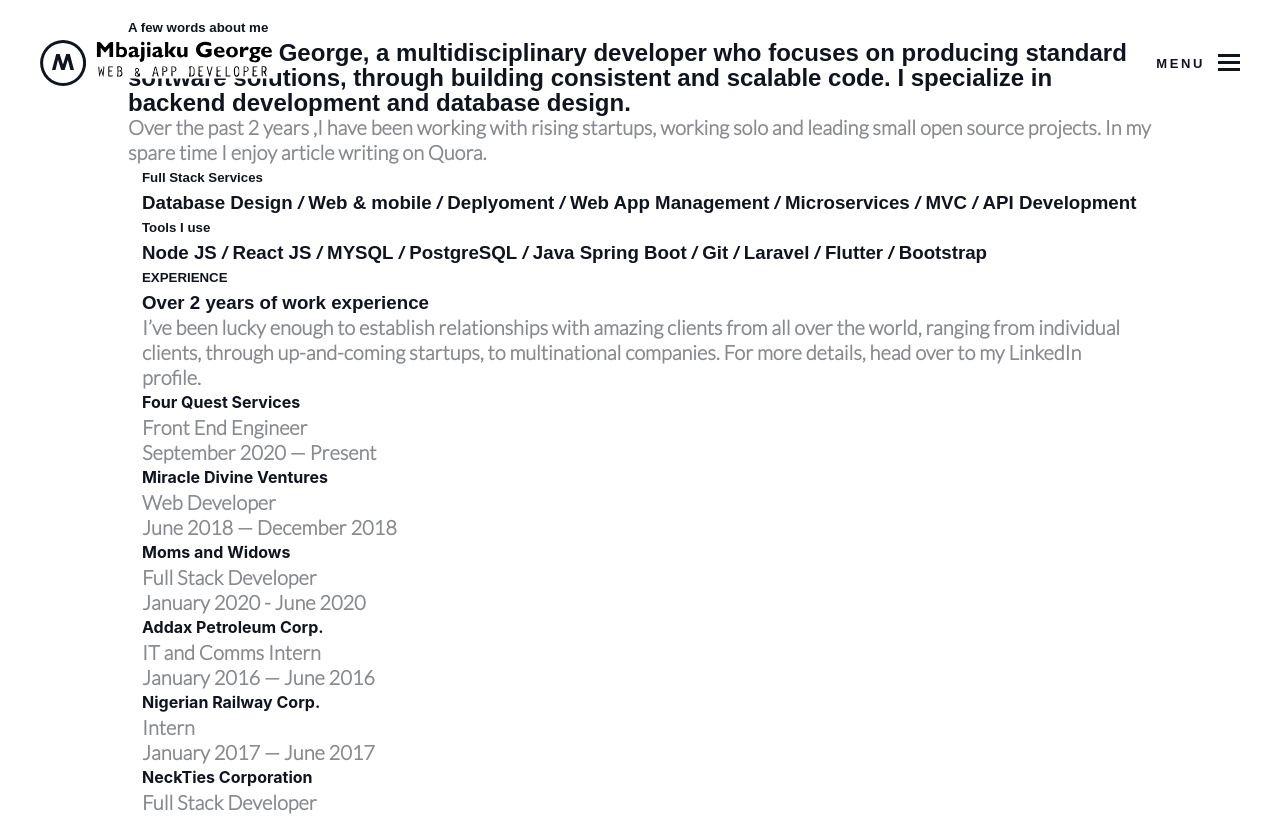
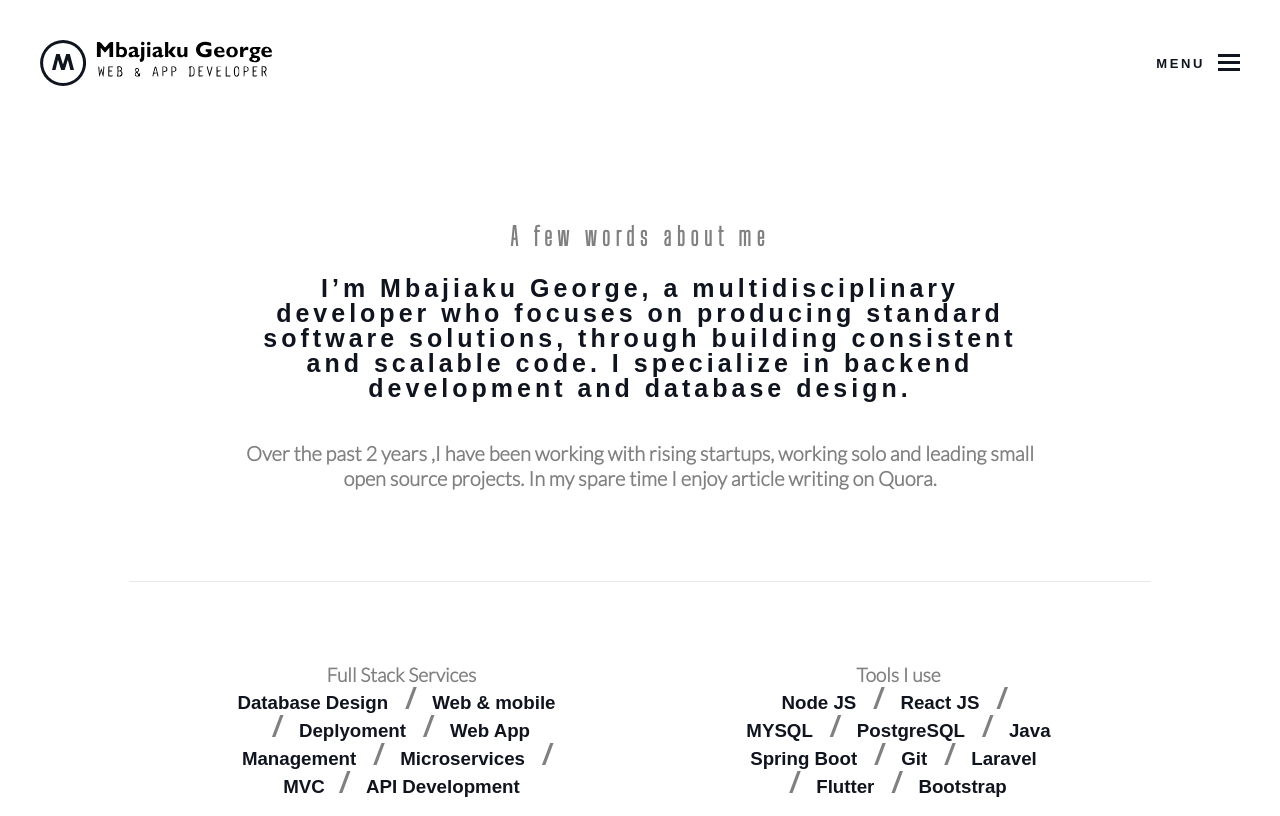
Before and after one commit to George5555ish/portfolioWebsite, a React (Create React App) app: page /about in a window 1280 px wide. Shown: the top 816 px of the page. Built offline with nearby package versions, Linux system fonts and the light colour scheme; a web font is replaced by a local one.

Commit message:
fixed errors with about me page

```diff
--- a/src/components/AboutMe/Aboutme.js
+++ b/src/components/AboutMe/Aboutme.js
@@ -1,13 +1,10 @@
 import React from "react";
+import './aboutme.css';
 
 export default function Aboutme() {
   return (
     <div className="container">
-
-    <div className="margin-bottom">
-
-    </div>
-      <div className="about-main ">
+      <div className="about-main margin-bottom">
 
         <section className="about-top">
 
@@ -73,7 +70,7 @@ export default function Aboutme() {
           <section className="about-top">
 
 
-         <div classNameName="about-first">
+         <div className="about-first">
            <h5>EXPERIENCE</h5>
            <h1>
          Over 2 years of work experience
--- a/src/components/AboutMe/aboutme.css
+++ b/src/components/AboutMe/aboutme.css
@@ -1,6 +1,7 @@
 .margin-bottom{
     margin-bottom: 200px;
    border: 1px solid transparent;
+   margin-top: 200px;
 }
 
 .list{
@@ -13,7 +14,7 @@
 
     .list{
 
-       border: 1px solid;
+       /* border: 1px solid; */
        display: flex;
        flex-direction: column;
     }
```
Also changed, not shown: 1 other file (tests, documents, lock files or other folders).
